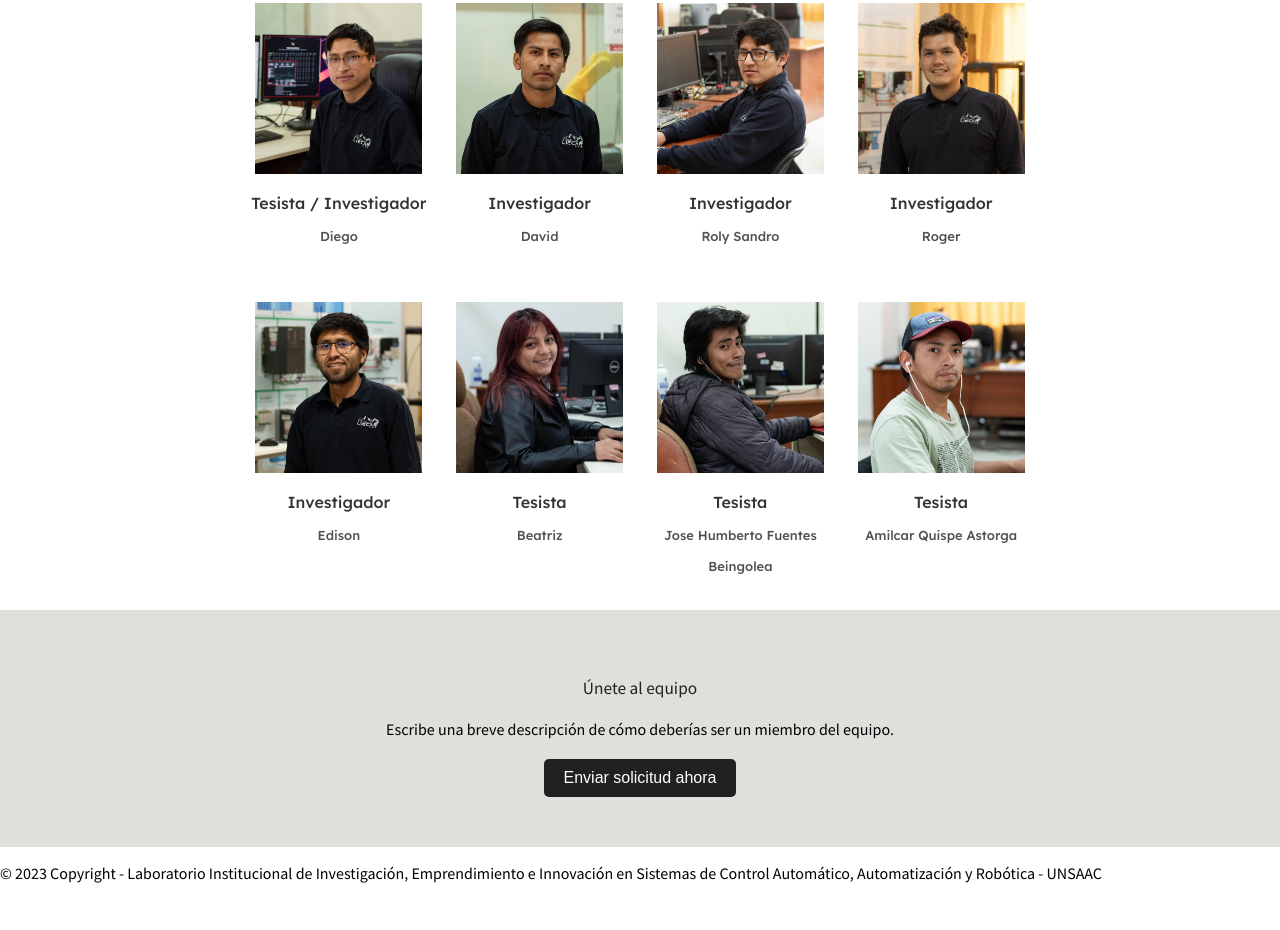
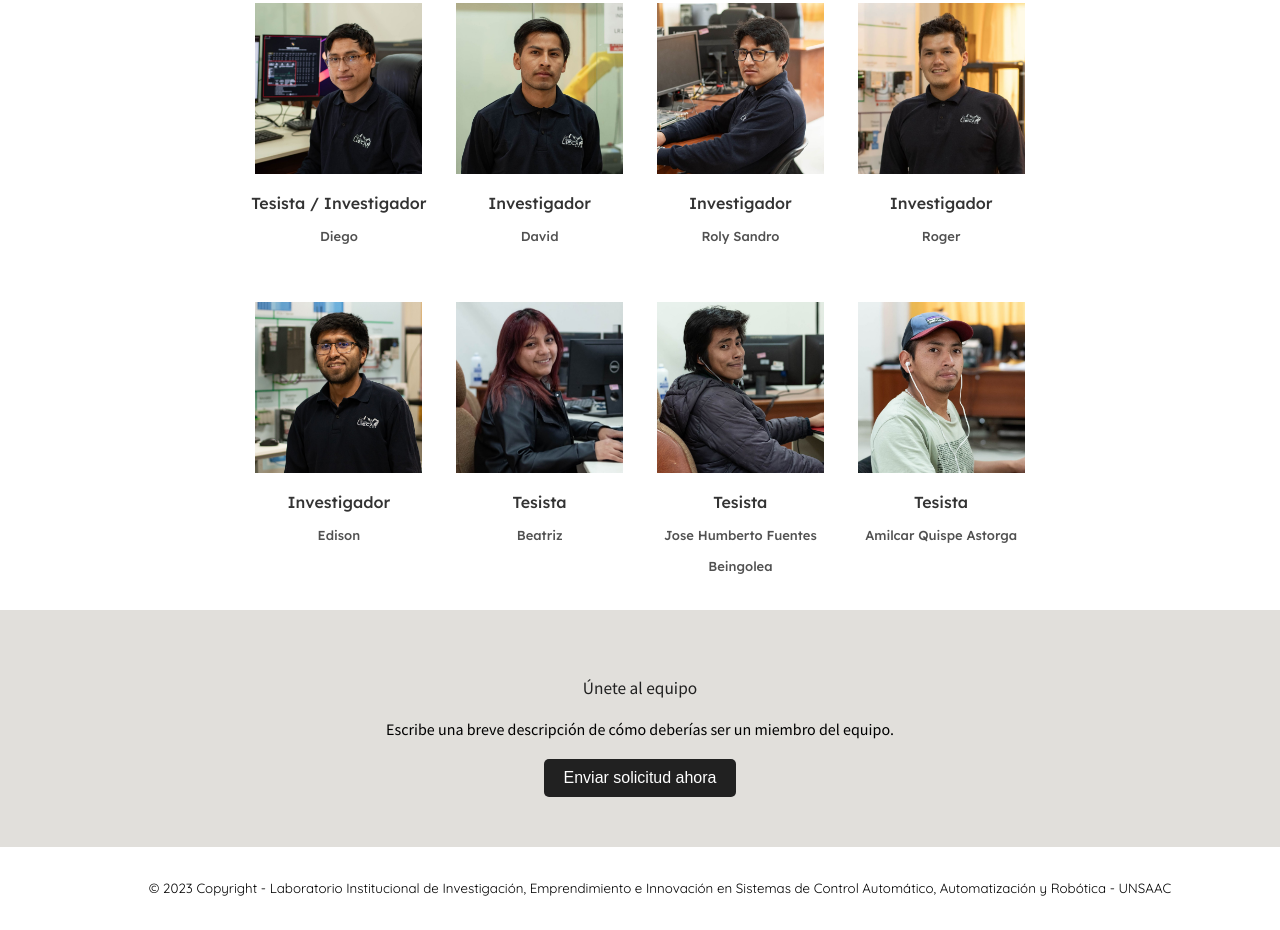
Before and after one commit to Shaiel7/Webcitos, a website: page public/equipo.html in a window 1280 px wide. Shown: the part 2829-3759 px from the top of the page. Before the commit the page ends 3712 px from the top, so only its background shows below. Drawn offline with Linux system fonts and the light colour scheme.

Commit message:
Update equipo.css

```diff
--- a/public/css/equipo.css
+++ b/public/css/equipo.css
@@ -250,3 +250,15 @@ nav a.active {
 .unete-equipo button:hover {
     background-color: #333;
 }
+
+/* Pie de página */
+footer {
+    font-family: "Quicksand", sans-serif;
+    font-size: 13.333px;
+    text-align: center;
+    padding: 20px;
+    bottom: 32px; /* 32px desde el final de la ventana */
+    width: 100%;
+    letter-spacing: normal;
+    line-height: 16px;
+}
```
